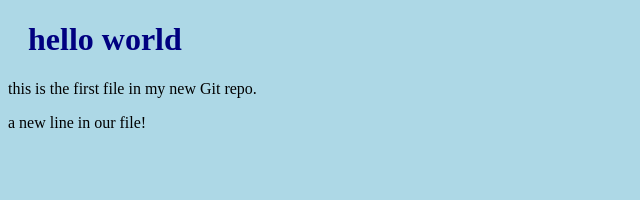
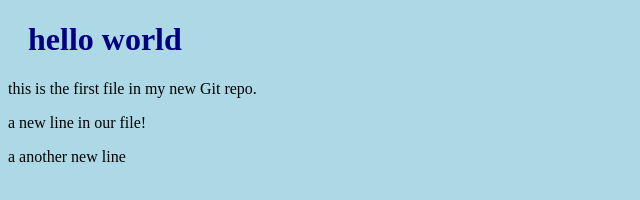
Before and after one commit to tatang111/hello-world, a plain HTML site: page index.html in a window 1280 px wide. Shown: the whole page, without its empty margins (0-640 px from the left). Drawn offline with Linux system fonts and the light colour scheme.

Commit message:
add a another new line

```diff
--- a/index.html
+++ b/index.html
@@ -10,5 +10,6 @@
     <h1>hello world</h1>
     <p>this is the first file in my new Git repo.</p>
     <p>a new line in our file!</p>
+    <p>a another new line</p>
 </body>
 </html>
```
